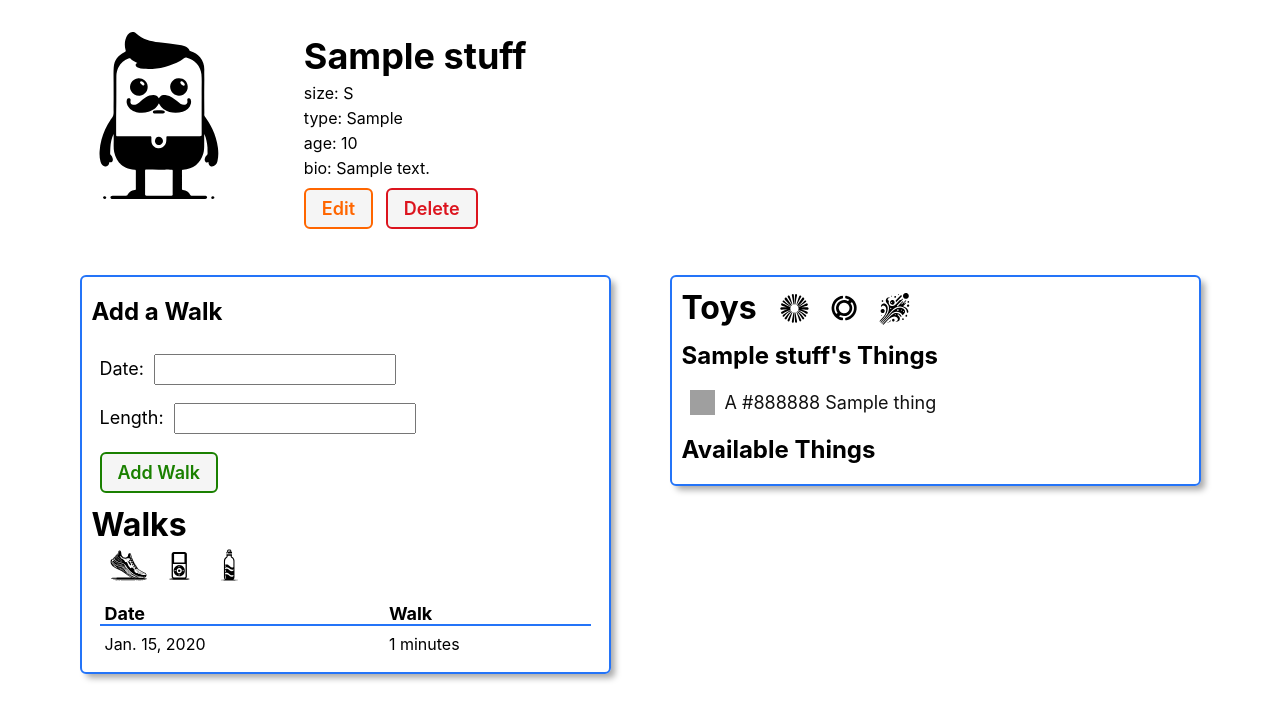
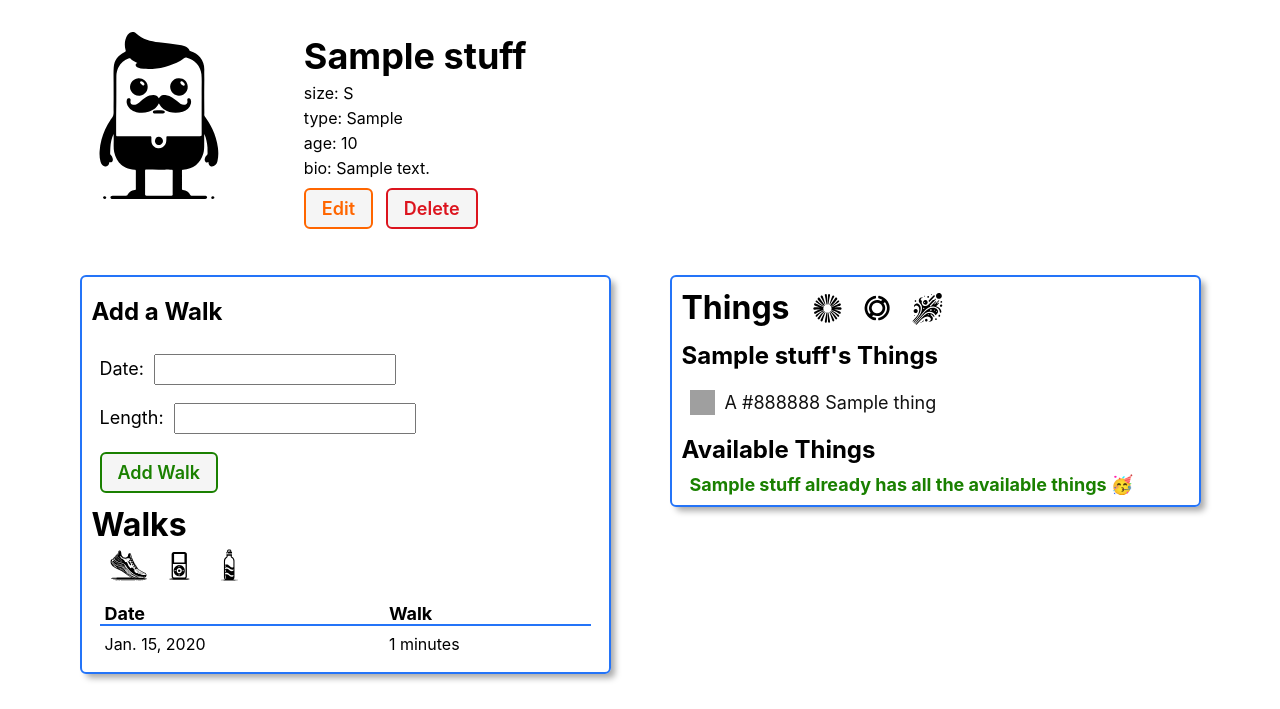
Before and after one commit to TheBerlinMan/finchcollector, a Django app: page /stuff/1/ in a window 1280 px wide. Shown: the part 91-800 px from the top of the page. Run offline with Django 4.2, Linux system fonts and the light colour scheme; tables that the repository leaves empty hold one stand-in row (values such as "Sample post").

Commit message:
complete step 6

```diff
--- a/main_app/templates/stuff/detail.html
+++ b/main_app/templates/stuff/detail.html
@@ -82,7 +82,7 @@
   <section class="feedings">
   <section class="toys">
     <div class="subsection-title">
-      <h2>Toys</h2>
+      <h2>Things</h2>
       <img src="{% static 'images/thing1.svg' %}" alt="a thing" />
       <img src="{% static 'images/thing2.svg' %}" alt="a thing" />
       <img src="{% static 'images/thing3.svg' %}" alt="a thing" />
@@ -107,7 +107,27 @@
     </div>
     <h3>Available Things</h3>
     <div class="subsection-content">
-      {% comment %} We'll display available toys here {% endcomment %}
+      {% if things.count %}
+        {% for thing in things.all %}
+          <div class="toy-container">
+            <div
+              class="color-block"
+              style="background-color: {{ thing.color }}"
+            ></div>
+            <a href="{% url 'thing-detail' thing.id %}">
+              <p>A {{ thing.color }} {{ thing.name }}</p>
+            </a>
+            <form action="{% url 'assoc-things' stuff.id thing.id %}" method="post">
+              {% csrf_token %}
+              <button type="submit" class="btn submit">Give thing</button>
+            </form>
+          </div>
+        {% endfor %}
+      {% else %}
+        <p class="all-toys">
+          {{stuff.name}} already has all the available things 🥳
+        </p>
+      {% endif %}
     </div>
   </section>
 </div>
--- a/main_app/urls.py
+++ b/main_app/urls.py
@@ -15,4 +15,5 @@ urlpatterns = [
     path('things/', views.ThingsList.as_view(), name='thing-index'),
     path('things/<int:pk>/update/', views.ThingsUpdate.as_view(), name='thing-update'),
     path('things/<int:pk>/delete/', views.ThingsDelete.as_view(), name='thing-delete'),
+    path('stuff/<int:stuff_id>/assoc-thing/<int:things_id>/', views.assoc_things, name='assoc-things')
 ]
--- a/main_app/views.py
+++ b/main_app/views.py
@@ -16,9 +16,12 @@ def stuff_index(request):
 
 def stuff_detail(request, stuff_id):
   stuff = Stuff.objects.get(id=stuff_id)
+  things_stuff_doesnt_have = Things.objects.exclude(id__in = stuff.things.all().values_list('id'))
   walking_form = WalkingForm()
   return render(request, 'stuff/detail.html', {
-    'stuff': stuff, 'walking_form': walking_form
+    'stuff': stuff,
+    'walking_form': walking_form,
+    'things': things_stuff_doesnt_have
   })
 
 class StuffCreate(CreateView):
@@ -59,3 +62,7 @@ class ThingsUpdate(UpdateView):
 class ThingsDelete(DeleteView):
   model = Things
   success_url = '/things/'
+
+def assoc_things(request, stuff_id, things_id):
+  Stuff.objects.get(id=stuff_id).things.add(things_id)
+  return redirect('stuff-detail', stuff_id=stuff_id)
```
